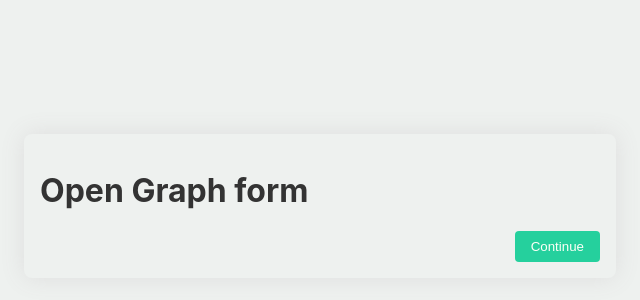
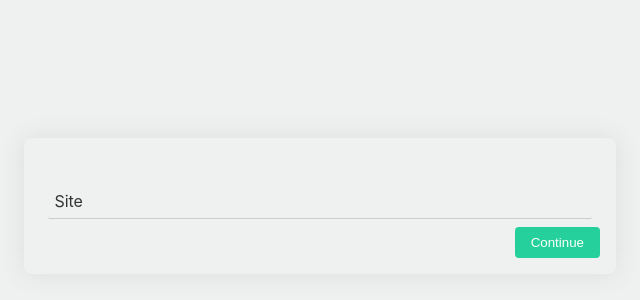
Before and after one commit to manan30/meta-tags-generator, a Svelte app: page / in a window 1280 px wide. Shown: the part 194-494 px from the top of the page, without its empty margins (320-960 px from the left). Built offline with nearby package versions, Linux system fonts and the light colour scheme.

Commit message:
Styling a floating label input

```diff
--- a/src/App.svelte
+++ b/src/App.svelte
@@ -86,8 +86,6 @@
 
   let currentFormState = 1;
 
-  $: console.log(currentFormState);
-
   function handleFormProgress(type) {
     if (type === 'inc' && currentFormState < 3) {
       currentFormState += 1;
--- a/src/components/Input.svelte
+++ b/src/components/Input.svelte
@@ -0,0 +1,45 @@
+<style>
+  div {
+    display: flex;
+    flex-direction: column-reverse;
+
+    padding: 0.5rem;
+
+    border-radius: 0.5rem;
+  }
+
+  label {
+    width: calc(100% - 0.4rem);
+    margin-bottom: 0.2rem;
+    transform: translate3d(0.4rem, 1.8rem, 0);
+
+    transition: all 1s cubic-bezier(0.075, 0.82, 0.165, 1);
+  }
+
+  input {
+    width: 100%;
+    margin: 0;
+
+    border: none;
+    border-bottom: 1px solid #ccc;
+
+    background-color: transparent;
+  }
+
+  input:focus {
+    outline: none;
+  }
+
+  input:focus + label {
+    transform: translate3d(0, 0, 0);
+  }
+</style>
+
+<div>
+  <input id={labelFor.toLowerCase()} />
+  <label for={labelFor.toLowerCase()}>{labelFor}</label>
+</div>
+
+<script>
+  export let labelFor;
+</script>
--- a/src/forms/OpenGraphForm.svelte
+++ b/src/forms/OpenGraphForm.svelte
@@ -1 +1,5 @@
-<h1>Open Graph form</h1>
+<Input labelFor="Site" />
+
+<script>
+  import Input from '../components/Input.svelte';
+</script>
```
